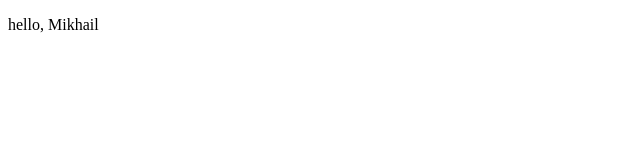
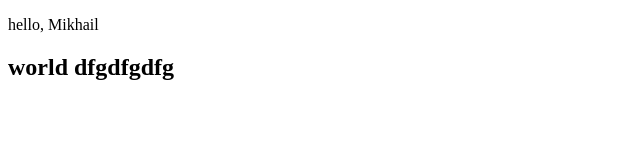
Before and after one commit to Macalkoshek/test, a plain HTML site: page index.html in a window 1280 px wide. Shown: the whole page, without its empty margins (0-640 px from the left). Drawn offline with Linux system fonts and the light colour scheme.

Commit message:
index.html mod

```diff
--- a/index.html
+++ b/index.html
@@ -7,6 +7,7 @@
 </head>
 <body>
     <p>hello, Mikhail</p>
+    <h2> world dfgdfgdfg</h2>
    <script src="js/script.js"></script>
 
 </body>
```
